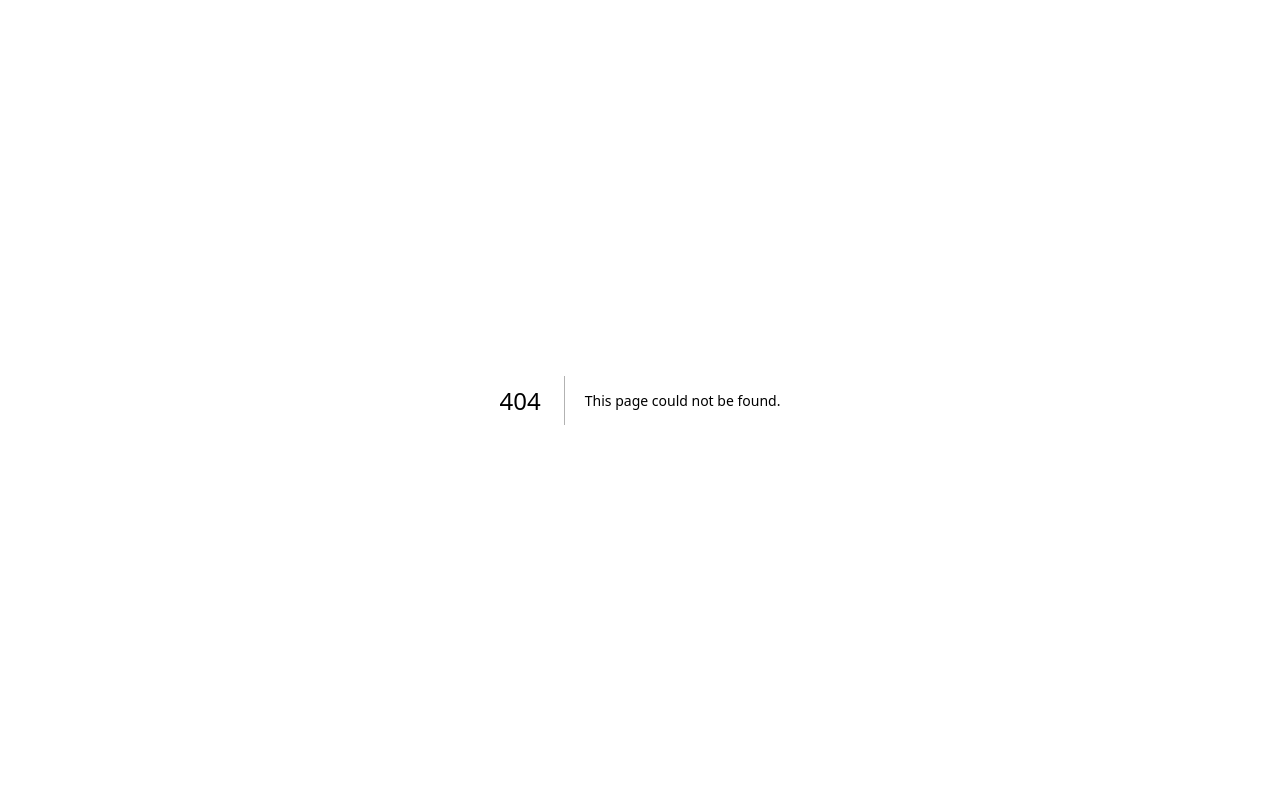
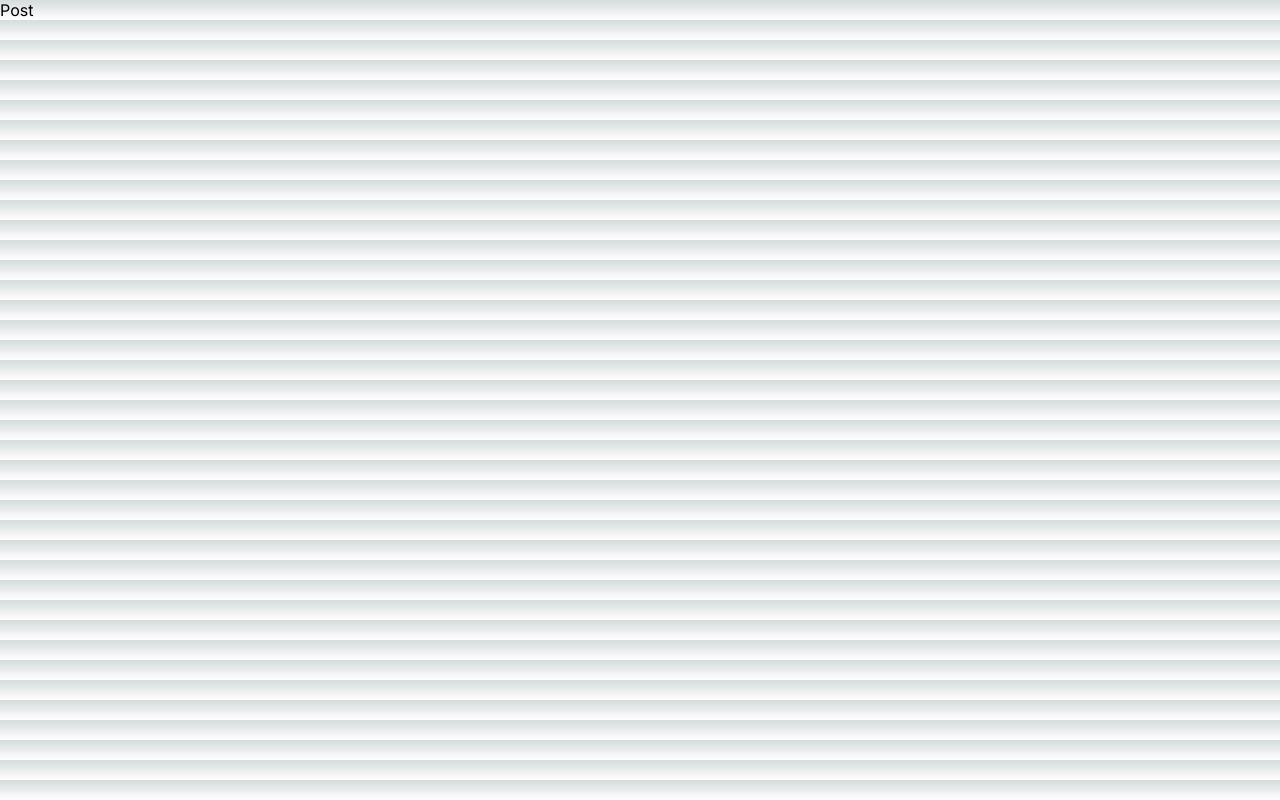
Before and after one commit to AhmedSamy9999/next-js-simple-ecommerce, a Next.js app: page /blog/1 in a window 1280 px wide. Before the commit this address had no page. Built offline with nearby package versions, Linux system fonts and the light colour scheme.

Commit message:
add turbopack to next dev

```diff
--- a/package.json
+++ b/package.json
@@ -3,7 +3,7 @@
   "version": "0.1.0",
   "private": true,
   "scripts": {
-    "dev": "next dev",
+    "dev": "next dev --turbo",
     "build": "next build",
     "start": "next start",
     "lint": "next lint"
--- /dev/null
+++ b/src/app/(dynamic)/blog/[post]/page.jsx
@@ -0,0 +1,3 @@
+export default function Post() {
+  return <div>Post</div>;
+}
--- /dev/null
+++ b/src/app/(dynamic)/portfolio/[category]/page.jsx
@@ -0,0 +1,3 @@
+export default function Category() {
+  return <div>Category</div>;
+}
```
Also changed, not shown: src/app/(dynamic)/blog/page.jsx (renamed from src/app/blog/page.jsx), src/app/(static_pages)/about/page.jsx (renamed from src/app/about/page.jsx), src/app/(static_pages)/contact/page.jsx (renamed from src/app/contact/page.jsx).
